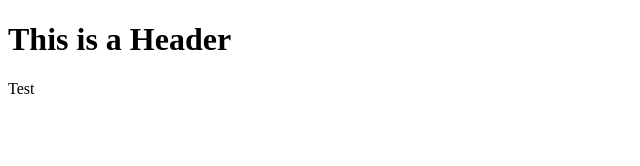
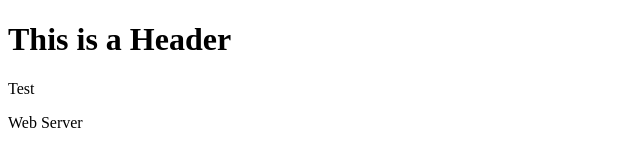
Before and after one commit to bbaeziii/git-test, a website: page index.html in a window 1280 px wide. Shown: the full height of the page, 0-640 px from the left. Drawn offline with Linux system fonts and the light colour scheme.

Commit message:
fourth commit

```diff
--- a/index.html
+++ b/index.html
@@ -3,5 +3,6 @@
    <body>
       <h1>This is a Header</h1>
       <p>Test</p>
+      <p>Web Server</p>
    </body>
 </html>
```
Also changed, not shown: package.json (added, +19 -0 lines), 3 other files.
